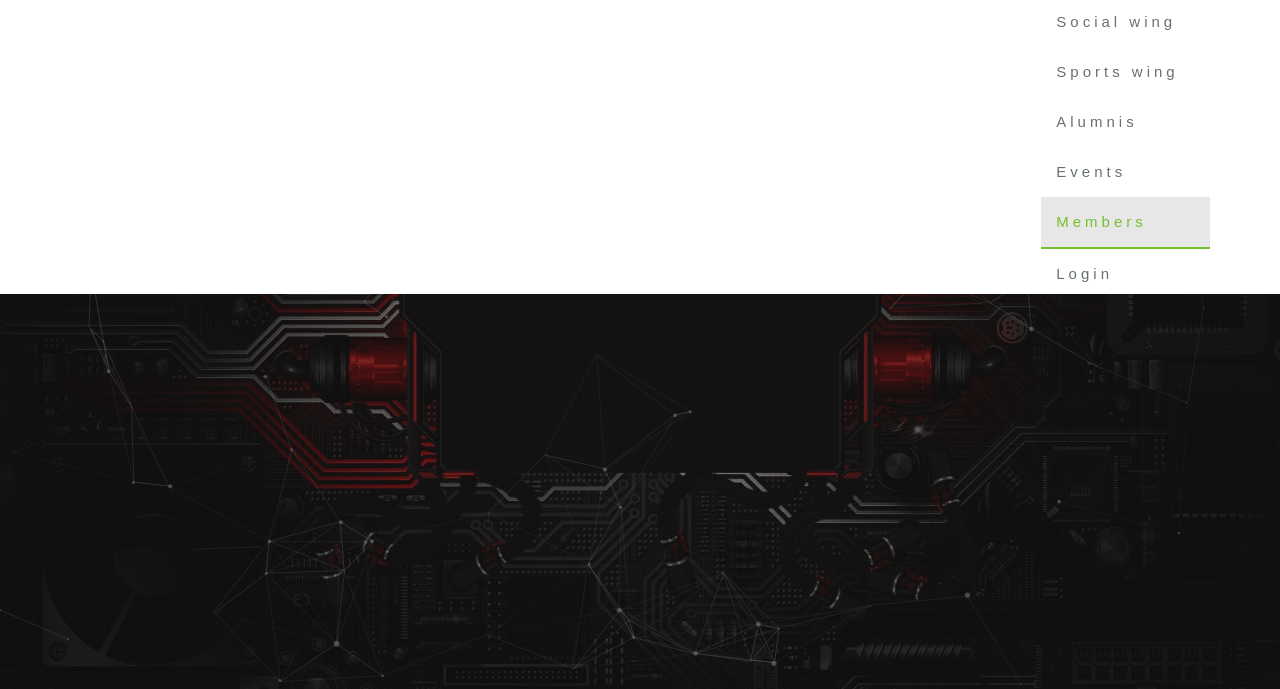
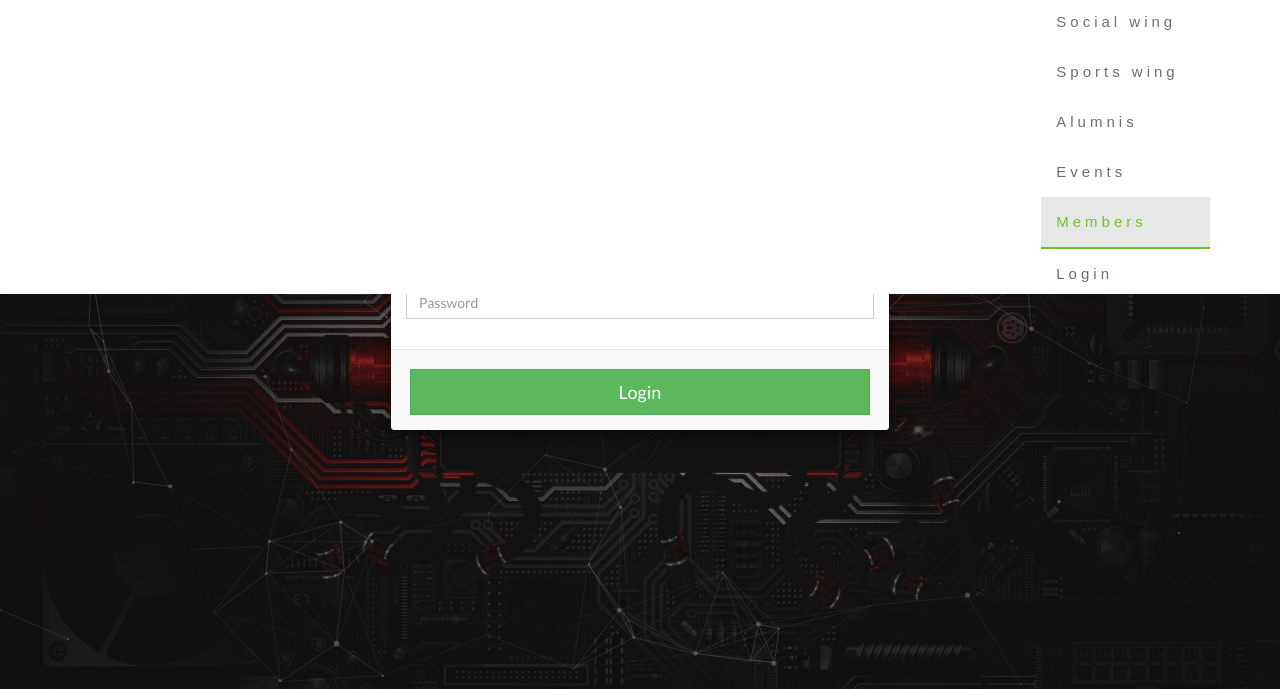
Before and after one commit to ashish10677/genesis2, a plain HTML site: page tech.html in a window 1280 px wide. Both pictures are taken after a click on the link "Login". Shown: the part 111-800 px from the top of the page. Drawn offline with nearby package versions, Linux system fonts and the light colour scheme; no server answers; a web font is replaced by a local one.

Commit message:
enhance signin form

```diff
--- a/tech.html
+++ b/tech.html
@@ -471,13 +471,13 @@
     </div>
   </nav>
  <!-- The Modal -->
- <div class="modal fade" id="signIn">
+ <div class="modal fade" id="signIn" style="padding-top:15%">
   <div class="modal-dialog">
       <div class="modal-content">
 
           <!-- Modal Header -->
           <div class="modal-header center">
-              <h3 class="modal-title ml-auto">Sign In</h3>
+              <h3 class="modal-title ml-auto" style="color:#ffffff">Sign In</h3>
               <button type="button" class="close" data-dismiss="modal">&times;</button>
           </div>
 
@@ -498,7 +498,7 @@
 
           <!-- Modal footer -->
           <div class="modal-footer">
-              <button class="btn btn-primary btn-lg btn-block" id="btnLogin" onclick="signIn();">Login</button>
+              <button class="btn btn-success btn-lg btn-block" id="btnLogin" onclick="signIn();">Login</button>
           </div>
       </div>
   </div>
```
